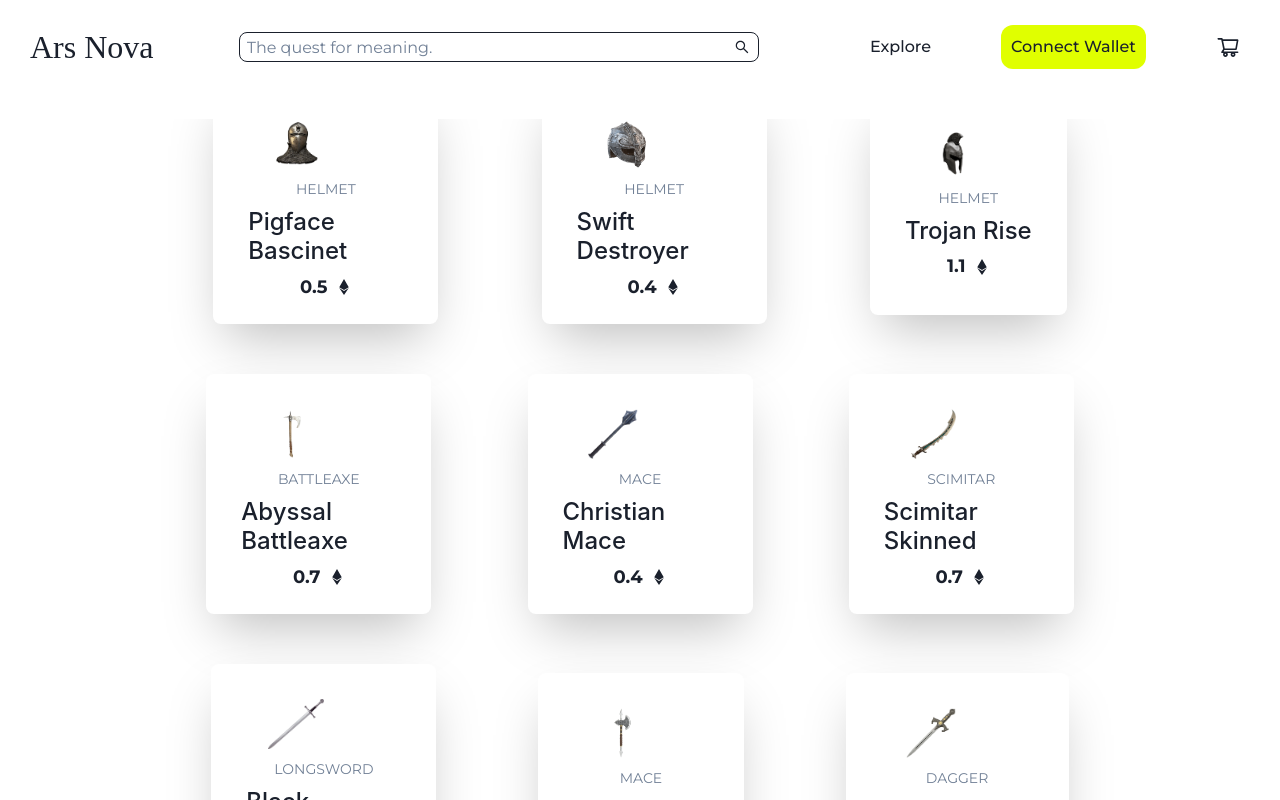
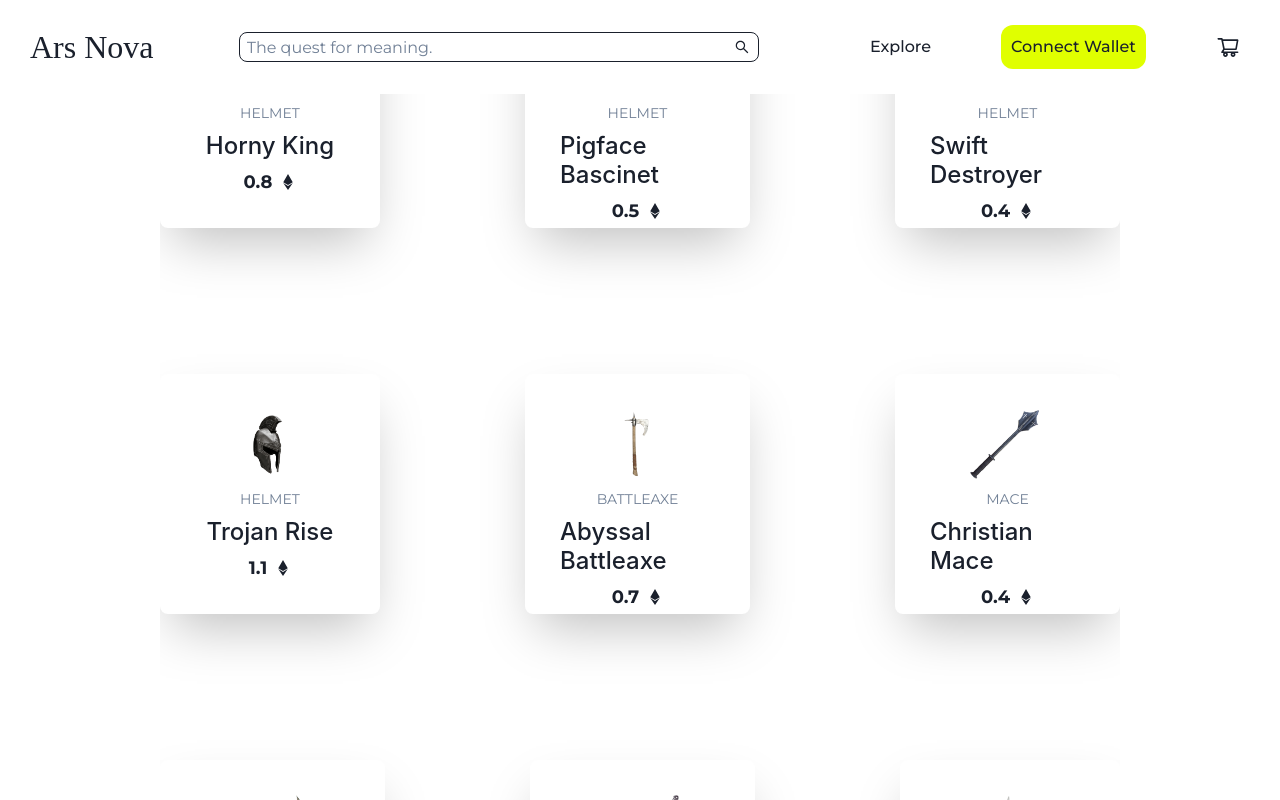
Before and after one commit to Felix-Hz/ars-nova, a React (Create React App) app: page /shop in a window 1280 px wide. Shown: the top 800 px of the page. Built offline with nearby package versions, Linux system fonts and the light colour scheme; a web font is replaced by a local one.

Commit message:
update: refactorized ItemList w/ Chakra

```diff
--- a/src/components/Items/Item/Item.js
+++ b/src/components/Items/Item/Item.js
@@ -32,8 +32,8 @@ function Item({ name, img, price, category }) {
         <Box rounded={"lg"} pos={"relative"} height={"200px"}>
           <Image
             rounded={"lg"}
-            height={50}
-            width={100}
+            height={70}
+            width={150}
             objectFit={"scale-down"}
             src={require(`../../../images/medieval-fair/${img}`)}
           />
@@ -55,7 +55,7 @@ function Item({ name, img, price, category }) {
             <Text fontWeight={800} fontSize={"lg"}>
               {price}
             </Text>
-            <FaEthereum style={{ marginTop: "0 !important" }} />
+            <FaEthereum style={{ marginTop: "0 !important", padding: "0" }} />
           </Stack>
         </Stack>
       </Box>
--- /dev/null
+++ b/src/components/Items/ItemCount/ItemCount.js
@@ -0,0 +1,9 @@
+import React from 'react'
+
+const ItemCount = () => {
+  return (
+    <div>ItemCount</div>
+  )
+}
+
+export default ItemCount
--- a/src/components/Items/ItemList/ItemList.css
+++ b/src/components/Items/ItemList/ItemList.css
@@ -3,31 +3,3 @@
 /*-------------------------------------------------------------------------------- \
 |                               ITEM LIST STYLING                                  |
 \-------------------------------------------------------------------------------- */
-
-.item-list-container {
-  display: flex;
-  justify-content: center;
-  min-width: 0;
-}
-
-.list-container {
-  max-width: 75%;
-  margin: 25px;
-  display: flex;
-  list-style-type: none;
-  gap: 50px;
-  flex-wrap: wrap;
-  align-items: center;
-  justify-content: space-evenly;
-  align-content: center;
-  overflow: hidden;
-}
-
-.item-card {
-  min-width: 0;
-}
-
-.css-x5opt7 {
-  padding: 0 !important;
-  flex: 1 0 1;
-}
--- a/src/components/Items/ItemList/ItemList.js
+++ b/src/components/Items/ItemList/ItemList.js
@@ -1,19 +1,37 @@
 // -------- IMPORTS --------
 import React from "react";
 import { Item } from "../../index";
+import { Box, Flex } from "@chakra-ui/react";
 
 // -------- CSS IMPORTS --------
 import "./ItemList.css";
 
 const ItemList = ({ products }) => {
   return (
-    <div className="item-list-container">
-      <ul className="list-container">
-          {products.map((p) => (
-            <Item className="item-card" key={p.id} {...p} />
-          ))}
-      </ul>
-    </div>
+    <Flex
+      className="item-list-container"
+      w="100%"
+      justifyContent="center"
+      alignContent="center"
+      alignItems="center"
+    >
+      <Flex
+        className="list-container"
+        overflow="hidden"
+        width="75%"
+        gap="50px"
+        wrap="wrap"
+        alignItems="center"
+        justifyContent="space-between"
+        alignContent="center"
+        flex="0 1 auto"
+        minH="0"
+      >
+        {products.map((p) => (
+          <Item className="item-card" key={p.id} {...p} />
+        ))}
+      </Flex>
+    </Flex>
   );
 };
 
--- a/src/components/Items/ItemListContainer/ItemListContainer.css
+++ b/src/components/Items/ItemListContainer/ItemListContainer.css
@@ -0,0 +1,13 @@
+@import "../../../Pallette.css";
+
+/*-------------------------------------------------------------------------------- \
+|                        ITEM LIST CONTAINER STYLING                               |
+\-------------------------------------------------------------------------------- */
+
+.item-list-father-container {
+  width: 100%;
+  display: flex;
+  justify-content: center;
+  align-content: center;
+  align-items: center;
+}
--- a/src/components/Items/ItemListContainer/ItemListContainer.js
+++ b/src/components/Items/ItemListContainer/ItemListContainer.js
@@ -17,7 +17,7 @@ const ItemListContainer = () => {
   }, []);
 
   return (
-    <div>
+    <div className="item-list-father-container">
       <ItemList products={products} />
     </div>
   );
--- a/src/components/index.js
+++ b/src/components/index.js
@@ -6,3 +6,4 @@ export { default as CartWidget } from "./Navbar/CartWidget/CartWidget";
 export { default as Item } from "./Items/Item/Item";
 export { default as ItemList } from "./Items/ItemList/ItemList";
 export { default as ItemListContainer } from "./Items/ItemListContainer/ItemListContainer";
+export { default as ItemCount } from "./Items/ItemCount/ItemCount";
```
Also changed, not shown: src/components/Items/Item/Item.css (+5 -6 lines), src/App.js (line endings or trailing spaces), src/components/Items/ItemCount/ItemCount.css (added).
